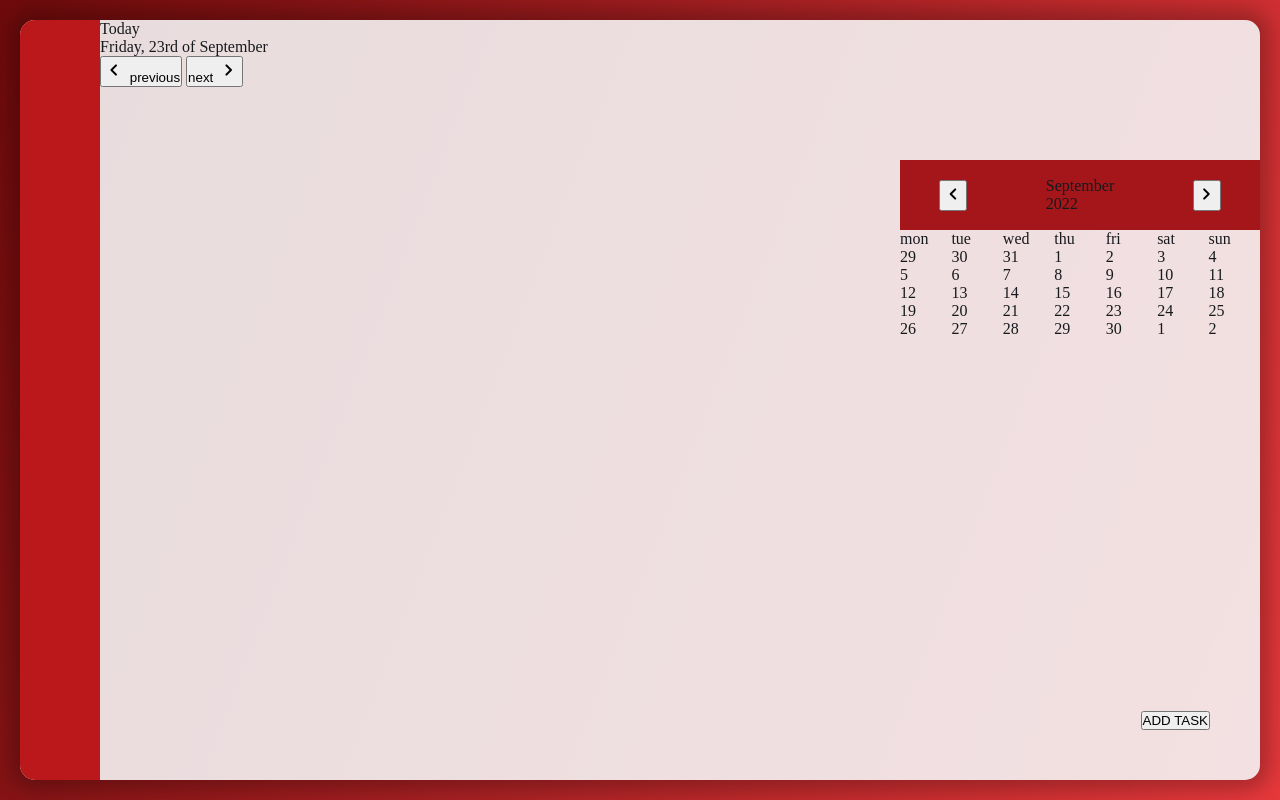
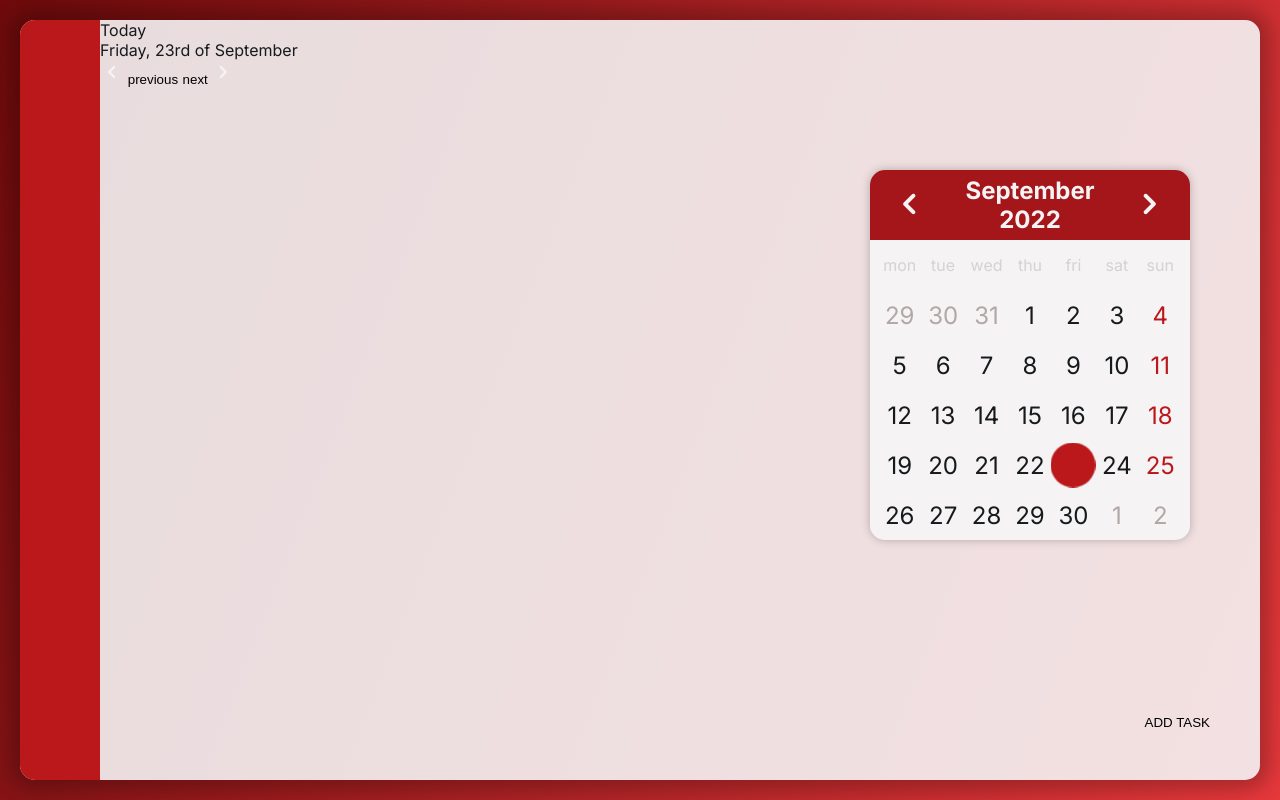
Before and after one commit to dkacza/todo-app, a plain HTML site: page index.html in a window 1280 px wide. Drawn offline with nearby package versions, Linux system fonts and the light colour scheme.

Commit message:
Working on the callendar

```diff
--- a/js/callendarView.js
+++ b/js/callendarView.js
@@ -74,8 +74,8 @@ const callendarView = {
         this.generateDayMatrix();
         this.generateCallendarTemplate();
 
-        const monthText = document.querySelector('p.month');
-        const yearText = document.querySelector('p.year');
+        const monthText = document.querySelector('.month');
+        const yearText = document.querySelector('.year');
         monthText.innerHTML = this.callendarMonthStr;
         yearText.innerHTML = this.callendarYear;
 
@@ -215,8 +215,8 @@ const callendarView = {
                     </span>
             </button>
             <div class="text">
-                <p class="month">${this.callendarMonthStr}</p>
-                <p class="year">${this.callendarYear}</p>
+                <h3 class="month">${this.callendarMonthStr}</p>
+                <h3 class="year">${this.callendarYear}</p>
             </div>
             <button class="right-arrow-btn arrow">
                 <span class="material-symbols-rounded large">
--- a/scss/main.scss
+++ b/scss/main.scss
@@ -12,21 +12,74 @@ main {
 div.callendar {
     grid-area: callendar;
     display: flex;
+    align-self: flex-start;
     flex-direction: column;
+    max-width: 320px;
+    margin: 10px;
+    border-radius: 15px;
+    overflow: hidden;
+    box-shadow: 0px 0px 10px rgba(0, 0, 0, 0.25);
 
     section.month-year {
         display: flex;
         flex-direction: row;
-        justify-content: space-around;
+        justify-content: space-between;
+        padding: 0 20px;
         align-items: center;
 
         flex-basis: 70px;
         background-color: $secondary3;
+        color: $primary2;
+        text-align: center;
     }
     section.days {
         display: grid;
         grid-template-columns: repeat(7, 1fr);
+        grid-template-rows: 50;
+        background-color: $primary2;
+        padding: 0 8px;
+
+        div.day {
+            display: flex;
+            align-items: center;
+            justify-content: center;
+            text-align: center;
+
+            font-size: 1.5rem;
+            height: 50px;
+
+        }
+        div.day.desc {
+            font-size: 1rem;
+            color: $primary3;
+        }
+
+        div.day.sun {
+            color: $secondary2;
+        }
+        div.day.gray {
+            color: $primary4;
+        }
+        div.day.today {
+            z-index: 1;
+            color: $primary2;
+            position: relative;
+        }
+        div.day.today::after {
+            @include centerAbsolute;
+            content: "";
+            display: block;
+            width: 45px;
+            height: 45px;
+            background-color: $secondary2;
+            border-radius: 50%;
+            transform: translateZ(-1px) translate(-50%, -50%);
+        }
     }
+}
+button {
+    border: none;
+    background-color: rgba(0, 0, 0, 0);
 }
 .modal {
     position: absolute;
@@ -75,7 +128,7 @@ main.desktop {
         max-height: 830px;
 
         display: grid;
-        grid-template-columns: 80px 1fr 360px;
+        grid-template-columns: 80px 1fr 400px;
         grid-template-rows: 140px 1fr;
         grid-template-areas:
         "aside date ."
--- a/scss/var.scss
+++ b/scss/var.scss
@@ -1,3 +1,5 @@
+@import url('https://fonts.googleapis.com/css2?family=Inter:wght@400;500;700&display=swap');
+
 // Variables
 $primary1: #FFFFFF;
 $primary2: #F5F3F4;
@@ -11,6 +13,28 @@ $accent1: #161A1D;
 $accent2: #0B090A;
 $gradient1: linear-gradient(111.16deg, #660708 -6.65%, #E5383B 99.11%, #E5383B 99.11%);
 
+// Icons
+.material-symbols-rounded {
+  font-variation-settings:
+  'FILL' 0,
+  'wght' 700,
+  'GRAD' 0,
+  'opsz' 48;
+  font-size: 1.5rem;
+  color: $primary2;
+}
+.material-symbols-rounded.small {
+  font-size: 0.75rem;
+}
+.material-symbols-rounded.medium-large {
+  font-size: 2rem;
+}
+.material-symbols-rounded.large {
+  font-size: 2.5rem;
+}
+
+
+
 // Reset and initaial styling
 * {
     margin: 0;
@@ -20,6 +44,16 @@ $gradient1: linear-gradient(111.16deg, #660708 -6.65%, #E5383B 99.11%, #E5383B 9
 html {
     font-size: 16px;
     color: $accent1;
+    font-family: 'Inter', sans-serif;
+}
+h1 {
+  font-size: 3rem;
+}
+h2 {
+  font-size: 2.5rem;
+}
+h3 {
+  font-size: 1.5rem;
 }
 @mixin centerAbsolute {
     position: absolute;
```
Also changed, not shown: css/main.css, css/var.css.
